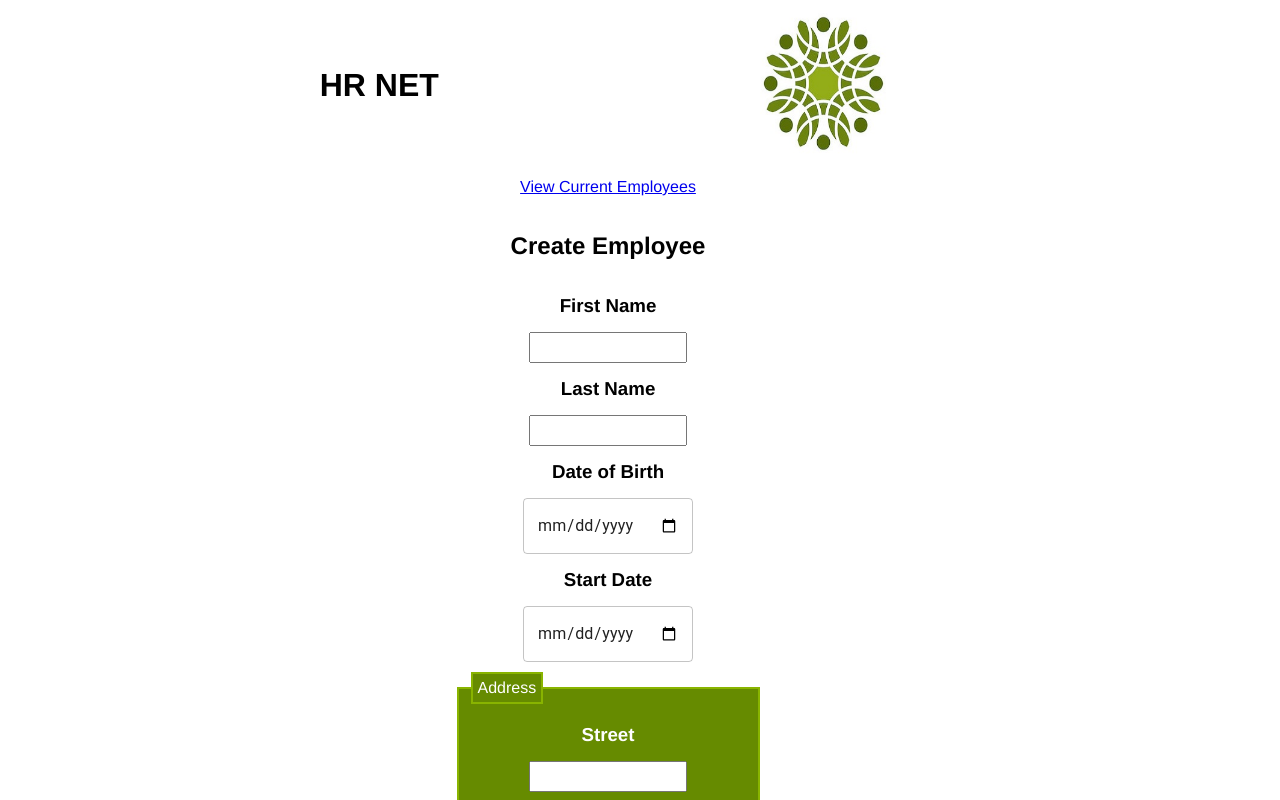
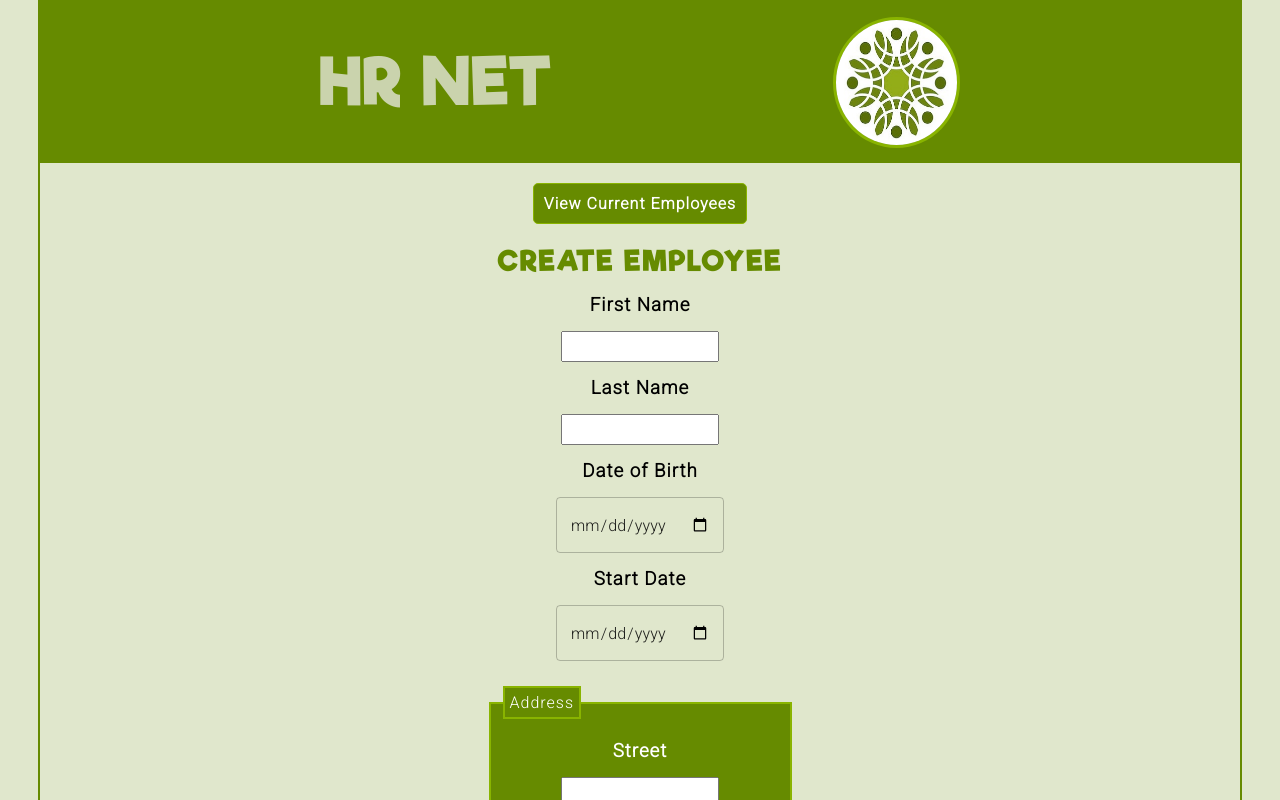
Before and after one commit to PuteauxTheo/PuteauxTheo_14_28082022, a React (Create React App) app: page / in a window 1280 px wide. Shown: the top 800 px of the page. Built offline with nearby package versions, Linux system fonts and the light colour scheme.

Commit message:
add style

```diff
--- a/src/style/css/style.css
+++ b/src/style/css/style.css
@@ -1,7 +1,18 @@
+@import url("https://fonts.googleapis.com/css2?family=Roboto:wght@300&display=swap");
+@font-face {
+  font-family: "Riffic Free Bold";
+  font-style: normal;
+  font-weight: normal;
+  src: url("/src/fonts/RifficFree-Bold.woff") format("woff");
+}
 html {
-  font-family: Avenir, Helvetica, Arial, sans-serif;
-  -webkit-font-smoothing: antialiased;
-  -moz-osx-font-smoothing: grayscale;
+  font-family: "Roboto", sans-serif;
+  letter-spacing: 1px;
+  background: rgba(102, 139, 0, 0.2);
+}
+
+body {
+  margin: 0;
 }
 
 .title {
@@ -22,26 +33,72 @@ label {
   z-index: 0;
 }
 
-.address {
-  margin-top: 10px;
+a {
+  text-decoration: none;
+  color: inherit;
 }
 
 .home {
   max-width: 1200px;
+  margin: auto;
+  border: 2px solid rgb(102, 139, 0);
+}
+
+.title {
+  background-color: rgb(102, 139, 0);
+  color: rgb(202, 211, 173);
+}
+.title h1 {
+  font-family: "Riffic Free Bold";
+  letter-spacing: 2px;
+  font-size: 64px;
+  margin: auto 0px;
 }
 
 .logo-header {
-  display: block;
+  display: flex;
+  margin: 15px 0;
 }
 .logo-header img {
-  height: 150px;
+  height: 125px;
   width: auto;
+  border-radius: 50%;
+  border: 3px solid rgb(137, 180, 0);
+}
+
+.link-employeeList {
+  font-weight: bold;
+  color: #fff;
+  margin: 20px 0;
+  background-color: rgb(102, 139, 0);
+  border: 1px solid rgb(137, 180, 0);
+  border-radius: 5px;
+}
+.link-employeeList .employee-button {
+  margin: 10px;
+}
+
+.link-employeeList:hover {
+  color: #000;
+  background-color: rgb(137, 180, 0);
+  border: 1px solid rgb(102, 139, 0);
+  transition: all 0.5s ease-in-out;
+}
+
+.title-form {
+  color: rgb(102, 139, 0);
+  font-family: "Riffic Free Bold";
+  letter-spacing: 2px;
+  font-size: 28px;
+  margin: auto 0px;
+  text-transform: uppercase;
 }
 
 .address {
   background: rgb(102, 139, 0);
   border: 2px solid rgb(137, 180, 0);
   color: white;
+  margin: 25px 0;
 }
 .address .legend {
   padding: 5px;
@@ -98,6 +155,26 @@ label {
 
 .employee {
   max-width: 1200px;
+  margin: auto;
+}
+
+.link-employeeList {
+  font-weight: bold;
+  color: #fff;
+  margin: 20px 0;
+  background-color: rgb(102, 139, 0);
+  border: 1px solid rgb(137, 180, 0);
+  border-radius: 5px;
+}
+.link-employeeList .employee-button {
+  margin: 10px;
+}
+
+.link-employeeList:hover {
+  color: #000;
+  background-color: rgb(137, 180, 0);
+  border: 1px solid rgb(102, 139, 0);
+  transition: all 0.5s ease-in-out;
 }
 
 /*# sourceMappingURL=style.css.map */
--- a/src/style/sass/bases/bases.scss
+++ b/src/style/sass/bases/bases.scss
@@ -1,10 +1,21 @@
-$green: rgb(102,139,0);
-$greenyellow: rgb(137,180,0);
+$green: rgb(102, 139, 0);
+$greenyellow: rgb(137, 180, 0);
+@import url('https://fonts.googleapis.com/css2?family=Roboto:wght@300&display=swap');
 
-html{
-    font-family: Avenir, Helvetica, Arial, sans-serif;
-    -webkit-font-smoothing: antialiased;
-    -moz-osx-font-smoothing: grayscale;
+@font-face {
+    font-family: 'Riffic Free Bold';
+    font-style: normal;
+    font-weight: normal;
+    src: url('/src/fonts/RifficFree-Bold.woff') format('woff');
+}
+html {
+    font-family: 'Roboto', sans-serif;
+    letter-spacing: 1px;
+    background: rgba($green, .2);
+}
+
+body{
+    margin: 0;
 }
 
 .title {
@@ -26,7 +37,7 @@ label {
     z-index: 0;
 }
 
-.address {
-    margin-top: 10px;
-
+a{
+    text-decoration: none;
+    color: inherit;
 }
--- a/src/style/sass/pages/employee.scss
+++ b/src/style/sass/pages/employee.scss
@@ -1,3 +1,23 @@
 .employee{
     max-width: 1200px;
+    margin: auto;
 }
+
+.link-employeeList{
+    font-weight: bold;
+    color: #fff;
+    margin: 20px 0;
+    background-color: $green;
+    border: 1px solid $greenyellow;
+    border-radius: 5px;
+    .employee-button{
+        margin: 10px;
+    }
+}
+
+.link-employeeList:hover{
+    color: #000;
+    background-color: $greenyellow;
+    border: 1px solid $green;
+    transition: all 0.5s ease-in-out;
+}
--- a/src/style/sass/pages/home.scss
+++ b/src/style/sass/pages/home.scss
@@ -1,19 +1,66 @@
 .home{
     max-width: 1200px;
+    margin: auto;
+    border: 2px solid $green;
+}
+
+.title{
+    background-color: $green;
+    color: rgb(202, 211, 173);
+    h1{
+        font-family: 'Riffic Free Bold';
+        letter-spacing: 2px;
+        font-size: 64px;
+        margin: auto 0px;
+    }
+
 }
 
 .logo-header{
-    display: block;
+    display: flex;
+    margin: 15px 0;
+
     img{
-        height: 150px;
+        height: 125px;
         width: auto;
+        border-radius: 50%;
+        border: 3px solid $greenyellow
     }
+}
+
+.link-employeeList{
+    font-weight: bold;
+    color: #fff;
+    margin: 20px 0;
+    background-color: $green;
+    border: 1px solid $greenyellow;
+    border-radius: 5px;
+    .employee-button{
+        margin: 10px;
+    }
+}
+
+.link-employeeList:hover{
+    color: #000;
+    background-color: $greenyellow;
+    border: 1px solid $green;
+    transition: all 0.5s ease-in-out;
+}
+
+.title-form {
+    color: $green;
+    font-family: 'Riffic Free Bold';
+    letter-spacing: 2px;
+    font-size: 28px;
+    margin: auto 0px;
+    text-transform: uppercase;
 }
 
 .address{
     background: $green;
     border: 2px solid $greenyellow;
     color: white;
+    margin: 25px 0;
     .legend{
         padding: 5px;
         background: $green;
```
Also changed, not shown: 1 other file (tests, documents, lock files or other folders).
